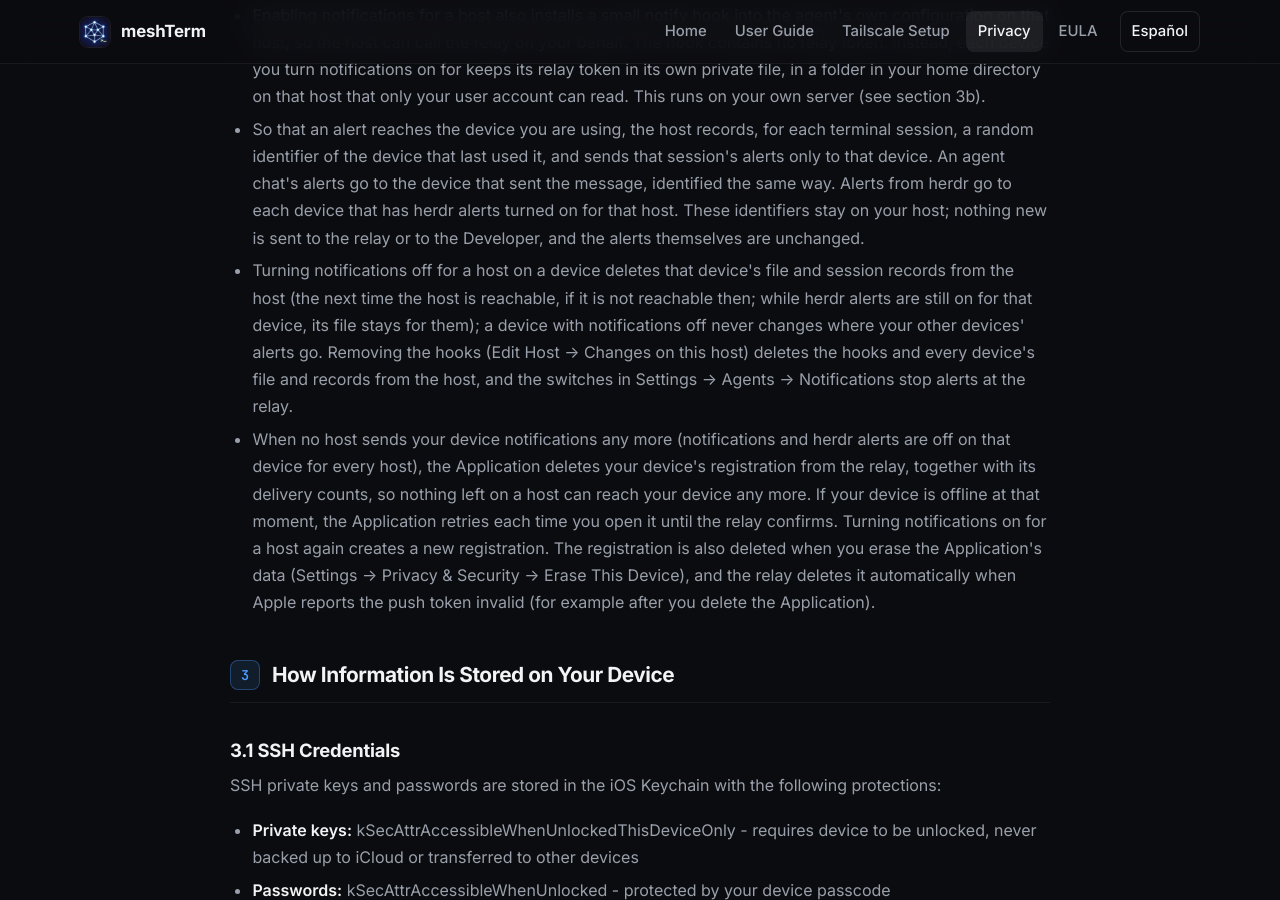
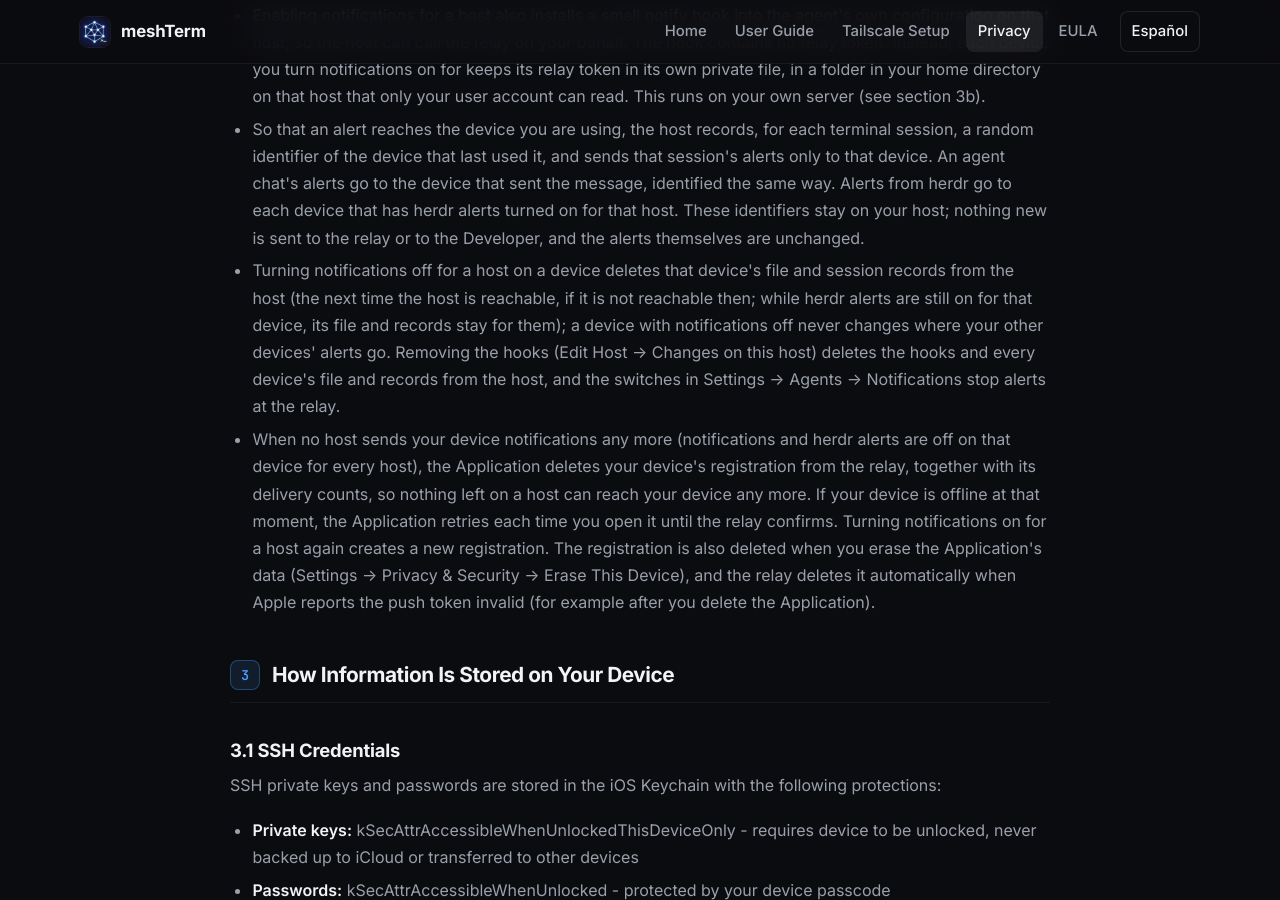
Before and after one commit to JBetchGH/meshterm-docs, a Jekyll site: the page built from privacy.html, in a window 1280 px wide and 900 px high, scrolled down 3112 px. Built offline with Jekyll 4.4.1, drawn with Linux system fonts in a browser that asks for light colours.

Commit message:
Privacy 2.2: with herdr alerts on, a device's file and records stay
Turning notifications off on a device while its herdr alerts stay on keeps
both its file (rewritten for herdr only) and its session records on the
host, not just the file.

Co-Authored-By: Claude Opus 5.5 <noreply@anthropic.com>

```diff
--- a/privacy.es.html
+++ b/privacy.es.html
@@ -161,7 +161,7 @@ footer: |
       <li>Desactivar las notificaciones de un host en un dispositivo elimina del host el archivo
       y los registros de sesión de ese dispositivo (la próxima vez que el host esté accesible, si
       no lo está en ese momento; mientras los avisos de herdr sigan activados en ese
-      dispositivo, su archivo se queda para ellos); un dispositivo con las notificaciones
+      dispositivo, su archivo y sus registros se quedan para ellos); un dispositivo con las notificaciones
       desactivadas nunca cambia adónde llegan las alertas de sus otros dispositivos. Quitar los
       hooks (Editar host &rarr; Cambios en este host) elimina del host los hooks y el archivo y
       los registros de todos los dispositivos, y los interruptores de Ajustes &rarr; Agentes
--- a/privacy.html
+++ b/privacy.html
@@ -149,7 +149,7 @@ footer: |
       to the Developer, and the alerts themselves are unchanged.</li>
       <li>Turning notifications off for a host on a device deletes that device's file and
       session records from the host (the next time the host is reachable, if it is not reachable
-      then; while herdr alerts are still on for that device, its file stays for them); a device
+      then; while herdr alerts are still on for that device, its file and records stay for them); a device
       with notifications off never changes where your other devices' alerts go.
       Removing the hooks (Edit Host &rarr; Changes on this host) deletes the hooks and every
       device's file and records from the host, and the switches in Settings &rarr; Agents &rarr;
```
